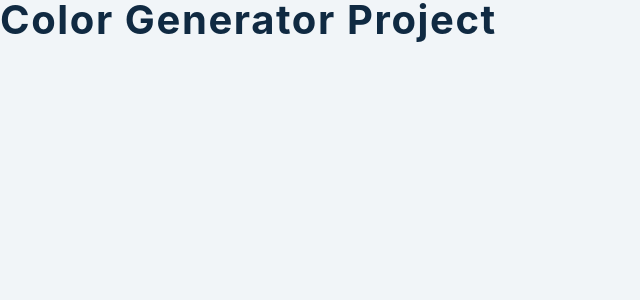
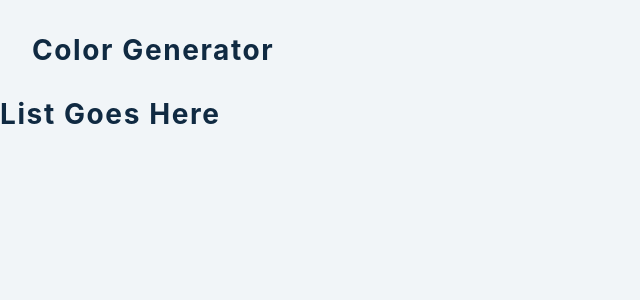
Before and after one commit to jubhavsar/React-Projects-JnSm, a React (Create React App) app in the folder 09-color-generator/: page / in a window 1280 px wide. Shown: the top 300 px of the page, without its empty margins (0-640 px from the left). Built offline with nearby package versions, Linux system fonts and the light colour scheme.

Commit message:
display container-section and color section

```diff
--- a/09-color-generator/src/App.js
+++ b/09-color-generator/src/App.js
@@ -12,7 +12,16 @@ const handleSubmit = (e) => {
   e.preventDefault();
   console.log("Hi");
 }
-  return <h2>color generator project</h2>
+  return (
+    <>
+    <section className='container'>
+    <h3>color generator</h3>
+    </section>
+    <section className='colors'>
+    <h3>list goes here</h3>
+    </section>
+    </>
+  )
 }
 
 export default App
```
